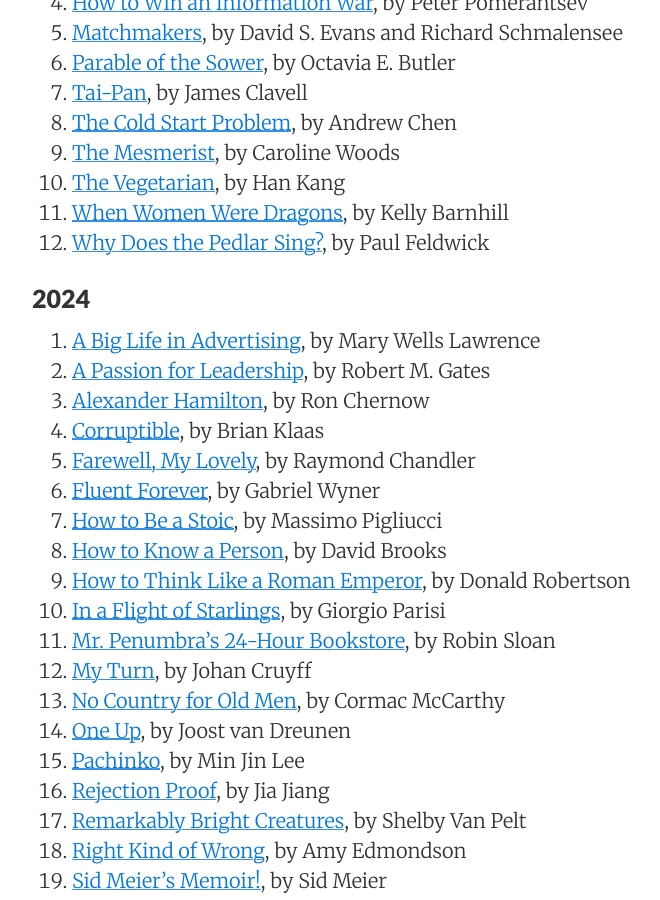
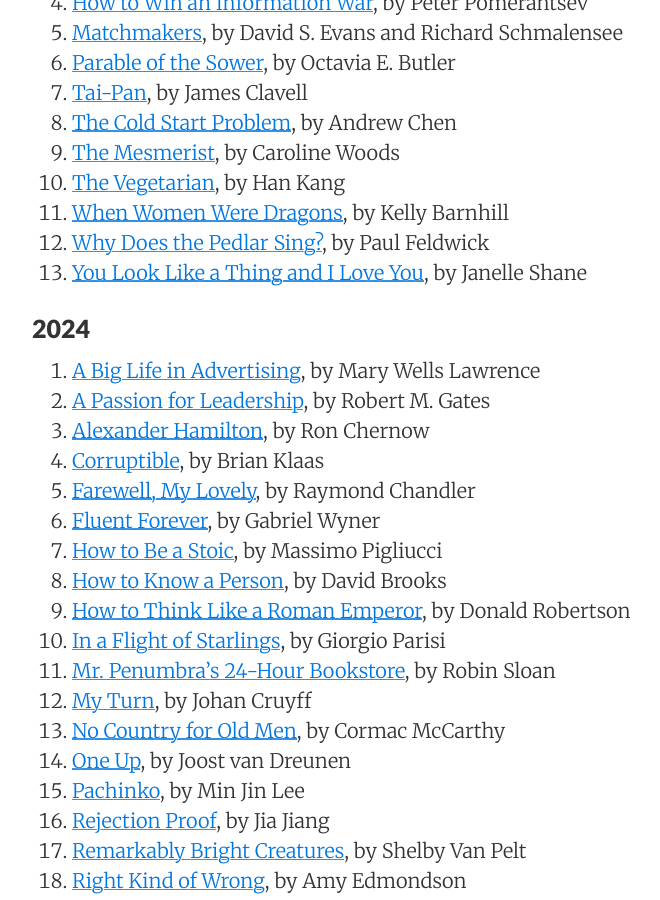
Before and after one commit to sewardlee337/sewardlee337.github.io, a Jekyll site: the page built from readinglist.md, in a window 1280 px wide and 900 px high, scrolled down 680 px. Shown: the whole window, without its empty margins (188-848 px from the left). Built offline with Jekyll 4.4.1, drawn with Linux system fonts in a browser that asks for light colours; nearby versions of some CDN libraries.

Commit message:
update reading list

```diff
--- a/readinglist.md
+++ b/readinglist.md
@@ -32,6 +32,7 @@ _"My alma mater was books, a good library... I could spend the rest of my life r
 1. [The Vegetarian](https://www.amazon.com/Vegetarian-Han-Kang/dp/1101906111), by Han Kang
 1. [When Women Were Dragons](https://www.amazon.com/When-Women-Were-Dragons-Novel/dp/0385548222), by Kelly Barnhill
 1. [Why Does the Pedlar Sing?](https://www.amazon.com/Why-Does-Pedlar-Sing-Advertising-ebook/dp/B08WC3QDQB/ref=tmm_kin_swatch_0?_encoding=UTF8&qid=&sr=), by Paul Feldwick
+1. [You Look Like a Thing and I Love You](https://www.amazon.com/You-Look-Like-Thing-Love/dp/0316525243), by Janelle Shane
 
 
 ### 2024
```
